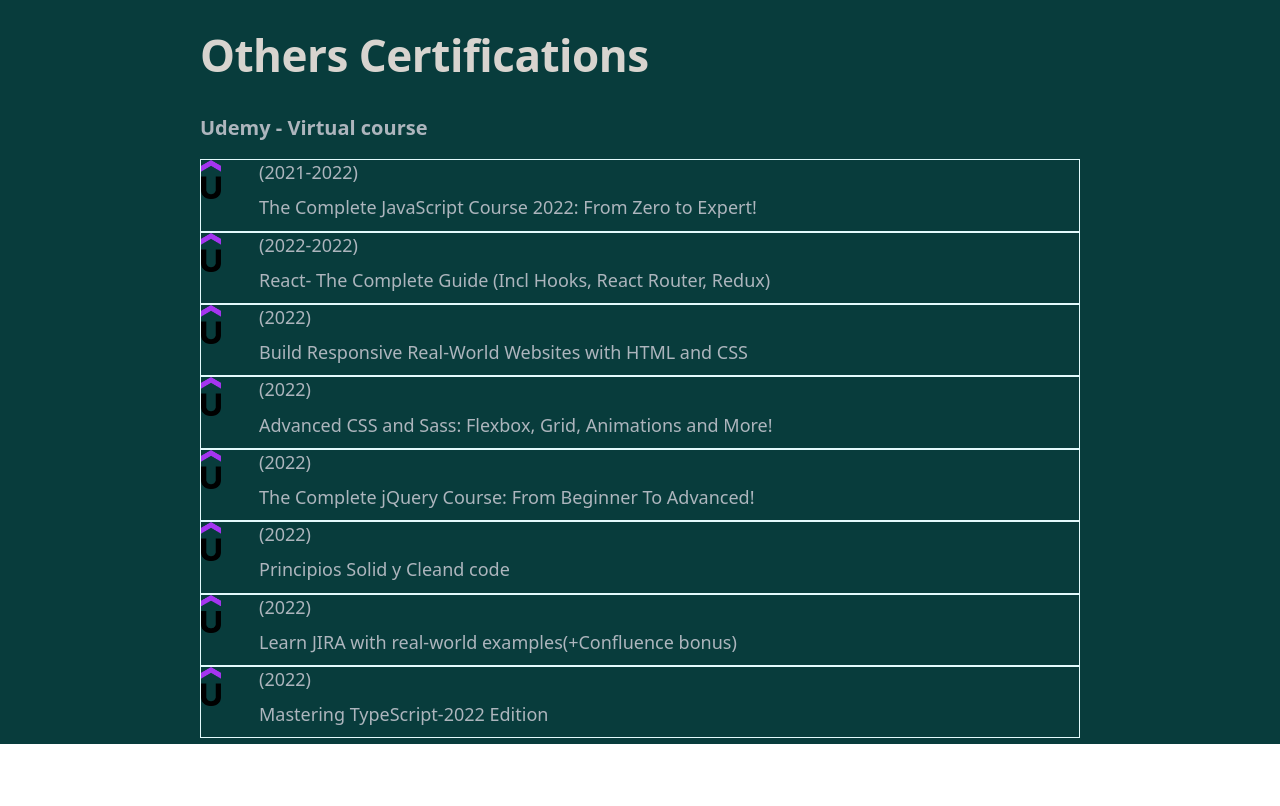
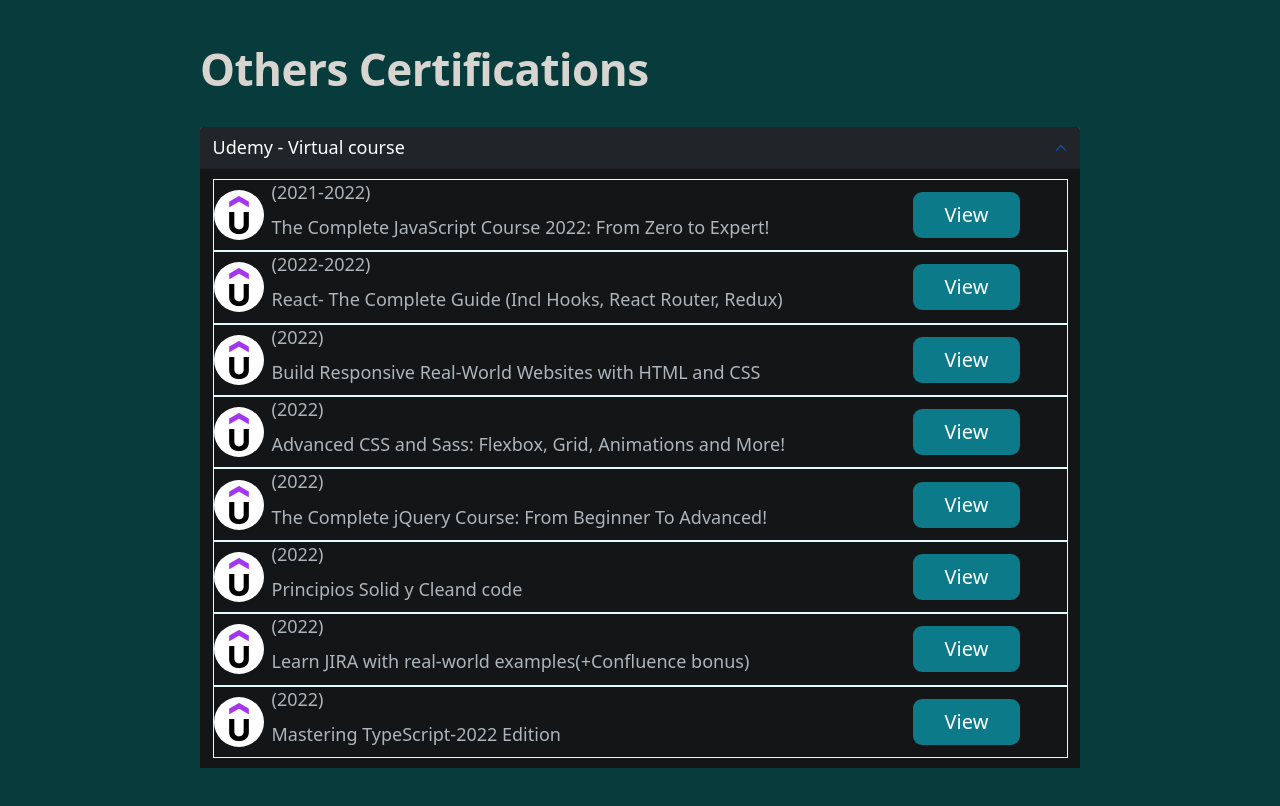
Before and after one commit to lizth93/curriculum-react, a React (Create React App) app: page / in a window 1280 px wide. Shown: the part 2243-3049 px from the top of the page. Before the commit the page ends 2987 px from the top, so only its background shows below. Built offline with nearby package versions, Linux system fonts and the light colour scheme.

Commit message:
Added accordion with certifications Udemy

```diff
--- /dev/null
+++ b/src/components/accordion/component.tsx
@@ -0,0 +1,46 @@
+import AccordionBootstrap from "react-bootstrap/Accordion";
+import Button from "../button";
+
+interface certifications {
+  name: string;
+  altText: string;
+  logo: string;
+  period: string;
+  title: string;
+  type: string;
+}
+
+interface Props {
+  className?: string;
+  certifications: certifications[];
+}
+
+function Accordion(props: Props) {
+  return (
+    <AccordionBootstrap defaultActiveKey="0" className={props.className}>
+      <AccordionBootstrap.Item eventKey="0">
+        <AccordionBootstrap.Header>
+          {props.certifications[0].name}
+        </AccordionBootstrap.Header>
+        <AccordionBootstrap.Body>
+          {props.certifications.map((element, i) => (
+            <div className="grid--certifications" key={i}>
+              <img
+                src={`/logos/${element.logo}`}
+                className="education-img udemy-logo"
+                alt={element.altText}
+              />
+              <div className="elemt-1">
+                <p className="title-name">{element.period}</p>
+                <p className="title-name">{element.title}</p>
+              </div>
+              <Button>View</Button>
+            </div>
+          ))}
+        </AccordionBootstrap.Body>
+      </AccordionBootstrap.Item>
+    </AccordionBootstrap>
+  );
+}
+
+export default Accordion;
--- /dev/null
+++ b/src/components/accordion/index.ts
@@ -0,0 +1,38 @@
+import styled from "styled-components";
+import Accordion from "./component";
+import {
+  blackColor,
+  lessBlackColor,
+  principalColor,
+} from "components/helpers/constants";
+
+export default styled(Accordion)`
+  .accordion-item {
+    border: none;
+  }
+
+  .accordion-button {
+    background-color: ${blackColor};
+  }
+  .accordion-button::after {
+    background-image: var(--bs-accordion-btn-active-icon);
+  }
+
+  .accordion-button:not(.collapsed) {
+    color: #ffffff;
+    background-color: ${lessBlackColor};
+    box-shadow: inset 0 -1px 0 rgb(0 0 0 / 13%);
+  }
+
+  .accordion-body {
+    background-color: ${blackColor};
+  }
+
+  .grid--certifications {
+    border: 1px solid ${principalColor};
+  }
+
+  .btn-primary {
+    justify-self: center;
+  }
+`;
--- a/src/components/education/component.tsx
+++ b/src/components/education/component.tsx
@@ -1,3 +1,4 @@
+import Accordion from "components/accordion/";
 import { education } from "data/education";
 import { Props } from "types";
 
@@ -39,25 +40,7 @@
       </div>
 
       <h3 className="heading-secondary">Others Certifications</h3>
-
-      <div className="">
-        <p className="education-text-box">
-          <strong>{certifications[0].name}</strong>
-        </p>
-        {certifications.map((e, i) => (
-          <div className="grid--certifications" key={i}>
-            <img
-              src={`/logos/${certifications[0].logo}`}
-              className="education-img udemy-logo"
-              alt={certifications[0].altText}
-            />
-            <div className="elemt-1">
-              <p className="title-name">{e.period}</p>
-              <p className="title-name">{e.title}</p>
-            </div>
-          </div>
-        ))}
-      </div>
+      <Accordion certifications={certifications} />
     </section>
   );
 }
--- a/src/components/education/index.ts
+++ b/src/components/education/index.ts
@@ -4,6 +4,7 @@
 
 export default styled(Education)`
   background-color: ${principalColor};
+  padding-bottom: 6rem;
 
   .grid--experiences {
     display: grid;
@@ -12,9 +13,11 @@
   }
   .grid--certifications {
     display: grid;
-    border: 1px solid #e3fafc;
-    grid-template-columns: 10px minmax(0, 1fr);
+    border: 0.5px solid #e3fafc;
+    grid-template-columns: minmax(0, 10px) 1fr 200px;
     column-gap: 4.8rem;
+
+    align-items: center;
   }
 
   .title-name {
@@ -25,10 +28,10 @@
 
   .education-img {
     width: 15%;
-    margin-bottom: 2rem;
   }
   .udemy-logo {
-    width: 20px;
+    width: 5rem;
+    border-radius: 50%;
   }
 
   .education-text-box {
@@ -42,4 +45,10 @@
     text-align: left;
     margin-bottom: 3.2rem;
   }
+
+  .accordion-button {
+    font-size: 1.8rem;
+    text-decoration: none;
+    color: ${textColor};
+  }
 `;
--- a/src/components/helpers/constants.ts
+++ b/src/components/helpers/constants.ts
@@ -1,4 +1,7 @@
 export const principalColor = "rgb(8, 60, 60)";
+export const lightPricipalColor = "#008080";
 export const blackColor = "#131516";
+export const lessBlackColor = "#212529";
 export const textColor = "#adb5bd";
+export const textWhiteColor = "#fff";
 export const btnLearnMore = "rgb(101, 223, 243)";
--- a/src/components/skills/index.ts
+++ b/src/components/skills/index.ts
@@ -4,6 +4,7 @@
 
 export default styled(Skills)`
   background-color: ${blackColor};
+  padding-bottom: 4rem;
 
   .grid--cols {
     text-align-last: center;
```
Also changed, not shown: public/logos/Udemy.png.
